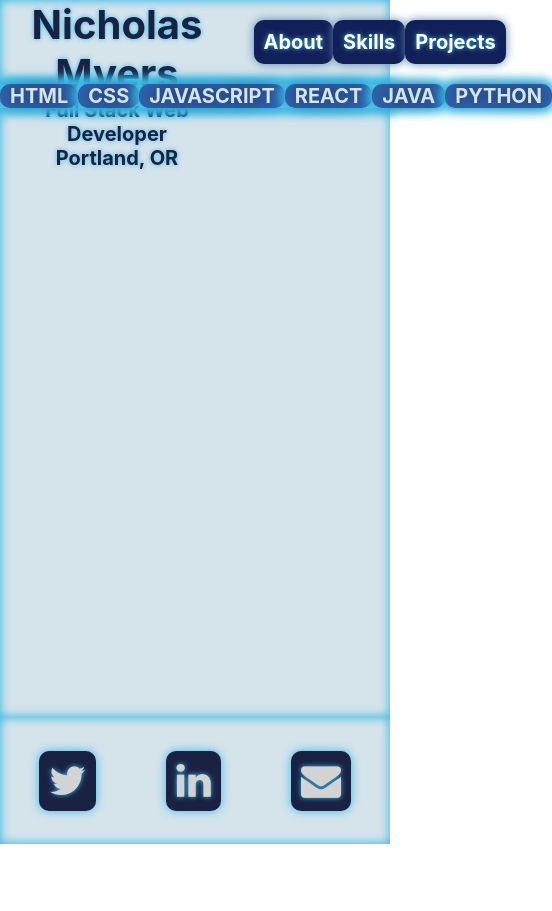
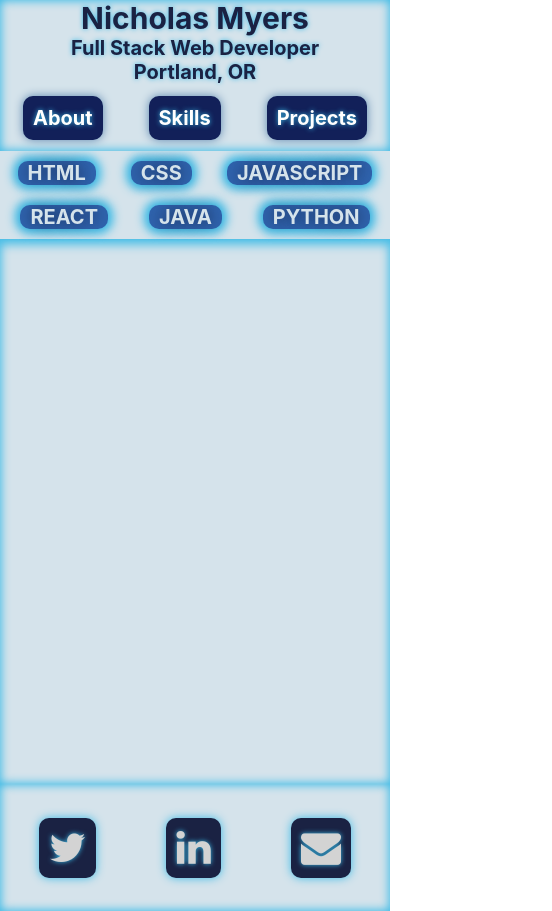
Before and after one commit to nicholas-myers/Professional-Portfolio, a React (Create React App) app: page /skills in a window 390 px wide. Shown: the whole page, 552 px wide, since content can reach past the window. Before the commit the page ends 844 px from the top, so only its background shows below. Built offline with nearby package versions, Linux system fonts and the light colour scheme.

Commit message:
added mobile views for each page, created email modal, not yet functional

```diff
--- a/package.json
+++ b/package.json
@@ -3,12 +3,14 @@
   "version": "0.1.0",
   "private": true,
   "dependencies": {
+    "@material-ui/core": "^4.11.0",
     "@testing-library/jest-dom": "^4.2.4",
     "@testing-library/react": "^9.5.0",
     "@testing-library/user-event": "^7.2.1",
     "less": "^3.11.3",
     "react": "^16.13.1",
     "react-dom": "^16.13.1",
+    "react-mailto": "^0.4.0",
     "react-router-dom": "^5.2.0",
     "react-scripts": "3.4.1",
     "styled-components": "^5.1.0"
--- a/src/App.css
+++ b/src/App.css
@@ -23,9 +23,17 @@ h2 {
   font-size: 2rem;
 }
 
-a, p, li {
+a, p, li, label {
   font-size: 2rem;
   font-weight: bold;
+}
+
+textarea {
+  resize: none;
+}
+
+input, textarea {
+  font-size: 2rem;
 }
 
 .topNav {
--- a/src/components/About.js
+++ b/src/components/About.js
@@ -5,33 +5,32 @@ const AboutSection = styled.div`
   height: 90%;
   width: 50%;
   border-radius: 5rem;
-  padding: 1%;
   background-color: #5a86af;
   box-shadow: 0 0 2rem 0 #3abae6;
   display: flex;
   justify-content: space-around;
   flex-flow: column;
   align-items: center;
-  * {
-    /* border: 1px solid black; */
+  @media(max-width: 500px) {
+    width: 90%;
   }
 `;
 
 const ProfilePic = styled.img`
-  // border: 2px solid #122059;
   border-radius: 5rem;
   height: 50%;
-  /* width: 50% */
+  @media(max-width: 500px) {
+    padding: 2%;
+  }
 `;
 
 const AboutMe = styled.p`
-  display: flex;
-  align-items: center;
-  border-radius: 2rem;
   font-size: 2rem;
   color: #d5e3eb;
   text-shadow: 0 2px 20px #1a2243;
-  height: 50%;
+  @media(max-width: 500px) {
+    padding: 2%;
+  }
 `;
 
 export default function About() {
--- a/src/components/Content.js
+++ b/src/components/Content.js
@@ -15,6 +15,7 @@ const ContentSection = styled.div`
   /* padding: 1%; */
   height: 75vh;
   width: 100%;
+
 `;
 
 function Content() {
--- a/src/components/Header.js
+++ b/src/components/Header.js
@@ -9,6 +9,11 @@ const StyledHeader = styled.header`
   box-shadow: inset 0 0 10px 1px #3ABAE6;
   background-color: #D5E3EB;
   height: 10vh;
+  @media(max-width: 500px) {
+    display: block;
+    width: 100%;
+    height: auto;
+  }
 `;
 
 const NameContainer = styled.div`
@@ -19,6 +24,10 @@ const NameContainer = styled.div`
   text-shadow: 0 0 5px #3ABAE6;
   @media(max-width: 1350px) {
     flex-wrap: wrap;
+  }
+  @media(max-width: 500px) {
+    display: block;
+    width: 100%;
   }
 `;
 
@@ -33,6 +42,10 @@ const Title = styled.h1`
   font-size: 4rem;
   @media(max-width: 1350px) {
     width: 100%;
+  }
+  @media(max-width: 500px) {
+    width: 100%;
+    font-size: 3rem;
   }
 
 `
--- a/src/components/Nav.js
+++ b/src/components/Nav.js
@@ -6,6 +6,11 @@ const TopNav = styled.nav`
   width: 30%;
   display: flex;
   justify-content: space-around;
+  @media(max-width: 500px) {
+    width: 100%;
+    padding-bottom: 3%;
+    padding-top: 3%;
+  }
 `
 
 export default function Nav() {
--- a/src/components/Skills.js
+++ b/src/components/Skills.js
@@ -15,57 +15,91 @@ const SkillSection = styled.section`
     justify-content: space-around;
     flex-flow: column;
   }
+  @media (max-width: 500px) {
+    overflow: scroll;
+  }
 `;
 const SkillNav = styled.nav`
   width: 100%;
   display: flex;
   justify-content: space-around;
-  box-shadow: 0px 0 10px 5px #3ABAE6;
+  box-shadow: 0px 0 10px 5px #3abae6;
   margin: 0;
   a {
-    background-color: #2F63AD;
+    background-color: #2f63ad;
     padding: 0 1rem;
-    box-shadow: 0 0 10px 5px #3ABAE6;
+    box-shadow: 0 0 10px 5px #3abae6;
     border-radius: 1rem;
-    color: #D5E3EB;
+    color: #d5e3eb;
     text-decoration: none;
-    text-shadow: 0px 0px 15px #1A2243;
+    text-shadow: 0px 0px 15px #1a2243;
     transition: 1s;
     &:hover {
-      background-color: #3ABAE6;
-      box-shadow: 0 0 10px 1px #1A2243;
+      background-color: #3abae6;
+      box-shadow: 0 0 10px 1px #1a2243;
       padding: 0 1%;
       transition: 1s;
     }
   }
+  @media (max-width: 500px) {
+    width: 100%;
+    flex-wrap: wrap;
+    position: sticky;
+    top: 0;
+    background-color: #d5e3eb;
+    a {
+      margin: 1rem;
+    }
+  }
 `;
 
-const SkillContainer = styled.div`
-  display: flex;
-  justify-content: center;
-
-`
+const SkillContent = styled.div`
+  overflow: hidden;
+`;
 
 export default function Skills() {
-const languages = ["HTML", "CSS", "JAVASCRIPT", "REACT", "JAVA", "PYTHON"]
+  const languages = ["HTML", "CSS", "JAVASCRIPT", "REACT", "JAVA", "PYTHON"];
   return (
     <SkillSection>
       <SkillNav>
-        <NavLink to="/skills/html" activeStyle={{backgroundColor: "#3ABAE6"}}>HTML</NavLink>
-        <NavLink to="/skills/css" activeStyle={{backgroundColor: "#3ABAE6"}}>CSS</NavLink>
-        <NavLink to="/skills/js"activeStyle={{backgroundColor: "#3ABAE6"}}>JAVASCRIPT</NavLink>
-        <NavLink to="/skills/react" activeStyle={{backgroundColor: "#3ABAE6"}}>REACT</NavLink>
-        <NavLink to="/skills/java" activeStyle={{backgroundColor: "#3ABAE6"}}>JAVA</NavLink>
-        <NavLink to="/skills/python" activeStyle={{backgroundColor: "#3ABAE6"}}>PYTHON</NavLink>
+        <NavLink to="/skills/html" activeStyle={{ backgroundColor: "#3ABAE6" }}>
+          HTML
+        </NavLink>
+        <NavLink to="/skills/css" activeStyle={{ backgroundColor: "#3ABAE6" }}>
+          CSS
+        </NavLink>
+        <NavLink to="/skills/js" activeStyle={{ backgroundColor: "#3ABAE6" }}>
+          JAVASCRIPT
+        </NavLink>
+        <NavLink
+          to="/skills/react"
+          activeStyle={{ backgroundColor: "#3ABAE6" }}
+        >
+          REACT
+        </NavLink>
+        <NavLink to="/skills/java" activeStyle={{ backgroundColor: "#3ABAE6" }}>
+          JAVA
+        </NavLink>
+        <NavLink
+          to="/skills/python"
+          activeStyle={{ backgroundColor: "#3ABAE6" }}
+        >
+          PYTHON
+        </NavLink>
       </SkillNav>
-      <div>
+      <SkillContent>
         <Route path="/skills/html">
           <article>
             <h2>HTML</h2>
             <p>Rule to remember: Everything is a box.</p>
-              <p>Step ONE: Draw out on paper or drawing tool of your choice a layout using boxes.</p>
+            <p>
+              Step ONE: Draw out on paper or drawing tool of your choice a
+              layout using boxes.
+            </p>
             <p>Step TWO: Label each box that has symantic meaning.</p>
-              <p>Write your Code. Inserting each element into it's proper "box".</p>
+            <p>
+              Write your Code. Inserting each element into it's proper "box".
+            </p>
             {/* <div>
                   <pre>
                     <code>
@@ -81,12 +115,31 @@ const languages = ["HTML", "CSS", "JAVASCRIPT", "REACT", "JAVA", "PYTHON"]
           <article>
             <h2>CSS</h2>
             <p>Rule to remember: Everything is a box.</p>
-              <p>Step One: We can go back to our Layout of boxes and make sure we have out non-symantic positioning boxes properly labeled.</p>
-              <p>Step TWO: Starting at our top level(outer-most box). We can use <code>flex</code> or <code>grid</code> to get all our boxes into the right position.</p>
-              <p>Step Three: If our boxes need additional postioning. Use with width and height, again starting at the outermost box.</p>
-              <p>Step Four: If our boxes still need additional postioning. Use Margin and Padding to position elements.</p>
-              <p>Note: when we follow this pattern, in general, we have an easier time with responsive design.</p>
-              <p>Step Five: add color and animation to make our site look clean and professional.</p>
+            <p>
+              Step One: We can go back to our Layout of boxes and make sure we
+              have out non-symantic positioning boxes properly labeled.
+            </p>
+            <p>
+              Step TWO: Starting at our top level(outer-most box). We can use{" "}
+              <code>flex</code> or <code>grid</code> to get all our boxes into
+              the right position.
+            </p>
+            <p>
+              Step Three: If our boxes need additional postioning. Use with
+              width and height, again starting at the outermost box.
+            </p>
+            <p>
+              Step Four: If our boxes still need additional postioning. Use
+              Margin and Padding to position elements.
+            </p>
+            <p>
+              Note: when we follow this pattern, in general, we have an easier
+              time with responsive design.
+            </p>
+            <p>
+              Step Five: add color and animation to make our site look clean and
+              professional.
+            </p>
           </article>
         </Route>
         <Route path="/skills/js">
@@ -97,18 +150,42 @@ const languages = ["HTML", "CSS", "JAVASCRIPT", "REACT", "JAVA", "PYTHON"]
             <p>Choose a trigger.</p>
             <p>We can also use JS to set up forms.</p>
             <p>Talk with a server or API.</p>
-              <p>Dynamically create and remove elements, based on user interaction with our site or by interacting with a server or api.</p>
-              <p>JS is not strongly typed we can fluidly use OOP(object oriented programming) or FP(Functional Programming) to solve problems.</p>
+            <p>
+              Dynamically create and remove elements, based on user interaction
+              with our site or by interacting with a server or api.
+            </p>
+            <p>
+              JS is not strongly typed we can fluidly use OOP(object oriented
+              programming) or FP(Functional Programming) to solve problems.
+            </p>
           </article>
         </Route>
         <Route path="/skills/react">
           <article>
             <h2>REACT</h2>
-              <p>A combination of JS, HTML, and CSS with an extra tool set to more easily work with the DOM.This combonation is called JSX.</p>
+            <p>
+              A combination of JS, HTML, and CSS with an extra tool set to more
+              easily work with the DOM.This combonation is called JSX.
+            </p>
             <p>Keep in Mind: everything is a box.</p>
-              <p>When creating our components. We can go back to our design Layout and define which boxes we want to be a component. We especially make components that we can reuse more than once to reduce the lines of code(DRY code).</p>
-              <p>Examine How much state we need and what management system is best suited for our purposes. Use Redux for large and scalable state. We can use Context if we don't need to reuse state too much. Or props if most of our state is local and only needs to flow one direction with a minimal amount of passing.</p>
-              <p>If we want quick already styled components, use a component library such as Material UI. If we want custom components, we can use styled-Components and SASS or LESS.</p>
+            <p>
+              When creating our components. We can go back to our design Layout
+              and define which boxes we want to be a component. We especially
+              make components that we can reuse more than once to reduce the
+              lines of code(DRY code).
+            </p>
+            <p>
+              Examine How much state we need and what management system is best
+              suited for our purposes. Use Redux for large and scalable state.
+              We can use Context if we don't need to reuse state too much. Or
+              props if most of our state is local and only needs to flow one
+              direction with a minimal amount of passing.
+            </p>
+            <p>
+              If we want quick already styled components, use a component
+              library such as Material UI. If we want custom components, we can
+              use styled-Components and SASS or LESS.
+            </p>
             <p>Add testing to make sure all components are functional.</p>
           </article>
         </Route>
@@ -117,7 +194,11 @@ const languages = ["HTML", "CSS", "JAVASCRIPT", "REACT", "JAVA", "PYTHON"]
             <h2>JAVA</h2>
             <p>I can Build a backend Server.</p>
             <p>Strongly Typed, OOP</p>
-              <p>Draw out what our data structure will look like. Draw each table, and each piece of data is connected to a particular table. Draw the connections to each table.</p>
+            <p>
+              Draw out what our data structure will look like. Draw each table,
+              and each piece of data is connected to a particular table. Draw
+              the connections to each table.
+            </p>
             <p>Build class constructors</p>
             <p>determine what services(interfaces) each table will have.</p>
             <p>Build the endpoints in our Controllers.</p>
@@ -137,7 +218,7 @@ const languages = ["HTML", "CSS", "JAVASCRIPT", "REACT", "JAVA", "PYTHON"]
             <p>Strongly Typed, OOP</p>
           </article>
         </Route>
-      </div>
+      </SkillContent>
     </SkillSection>
   );
 }
```
Also changed, not shown: src/components/Projects.js (+26 -9 lines), src/components/Social.js (+45 -2 lines), 1 other file (tests, documents, lock files or other folders). Lines whose indentation alone changed are shown as unchanged.
